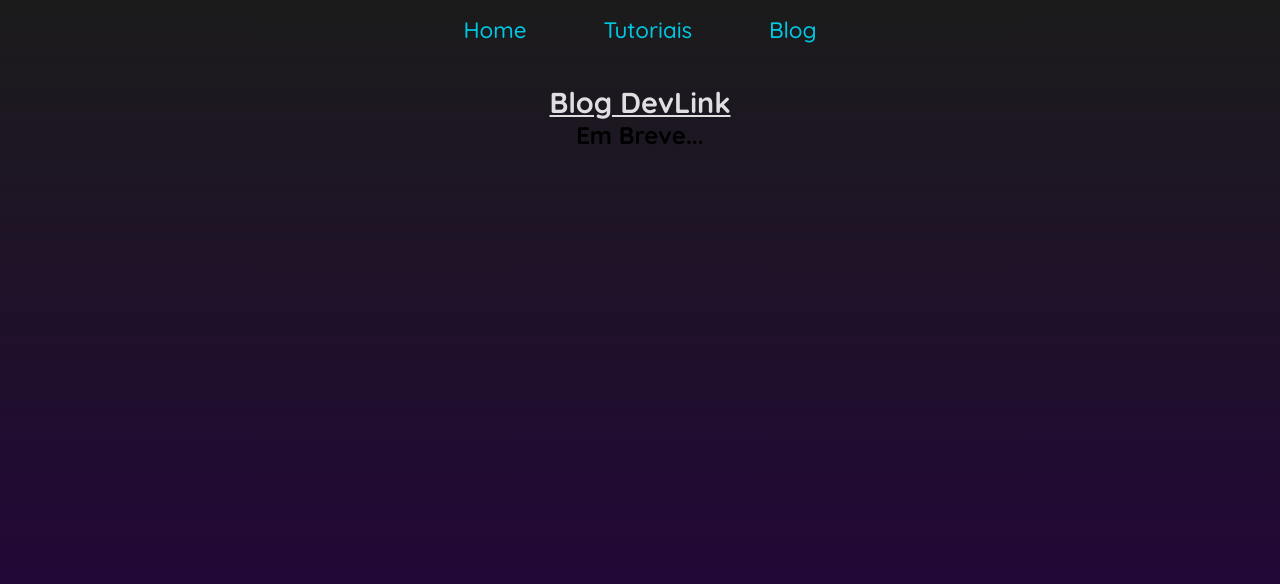
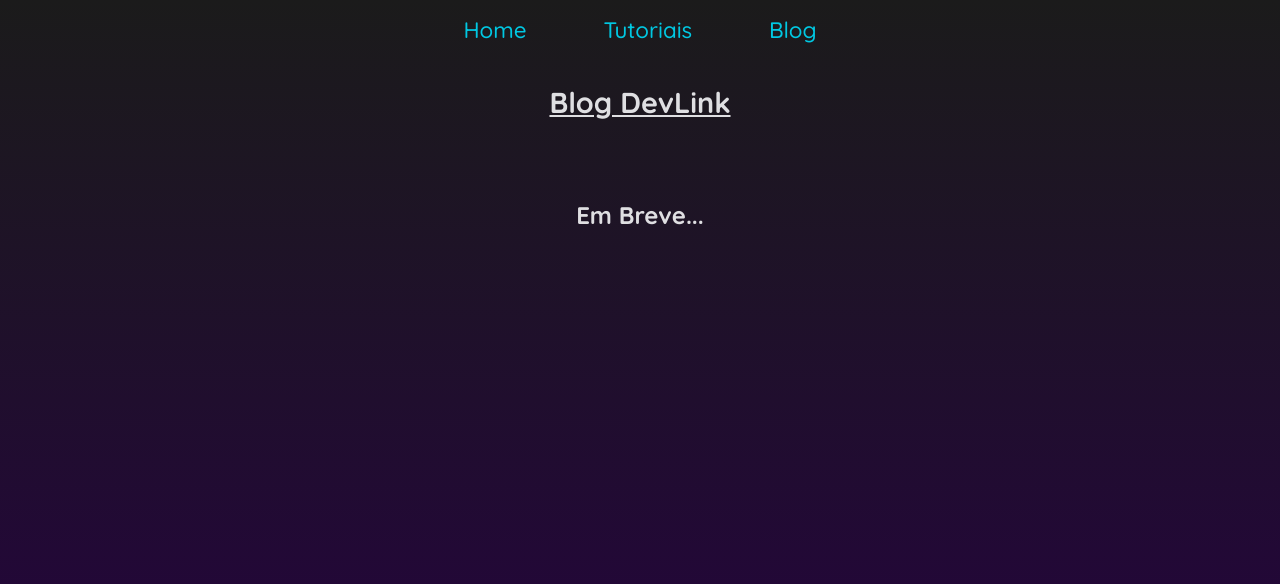
Before and after one commit to MthsLnk-gthb/dev-link, a React (Vite) app: page /blog in a window 1280 px wide. Shown: the top 584 px of the page. Built offline with nearby package versions, Linux system fonts and the light colour scheme.

Commit message:
Adicionando tradução

```diff
--- a/index.html
+++ b/index.html
@@ -12,7 +12,7 @@
     />
     <title>DevLink</title>
   </head>
-  <body>
+  <body translate="yes">
     <div id="root"></div>
     <script type="module" src="/src/main.jsx"></script>
   </body>
--- a/src/routes/Blog/Blog.jsx
+++ b/src/routes/Blog/Blog.jsx
@@ -3,7 +3,7 @@
     <>
       <article className="blog-page">
         <h1 className="nome-pagina">Blog DevLink</h1>
-        <section>
+        <section className="blog-box">
           <h2>Em Breve...</h2>
         </section>
       </article>
--- a/src/styles/styles.scss
+++ b/src/styles/styles.scss
@@ -149,6 +149,14 @@
   }
 }
 
+.blog-box{
+  margin-top: 10dvh;
+}
+
+.blog-box>h2{
+  color: $white-font;
+}
+
 
 @media (max-width: 767px) {
   .link-de-retorno {
```
